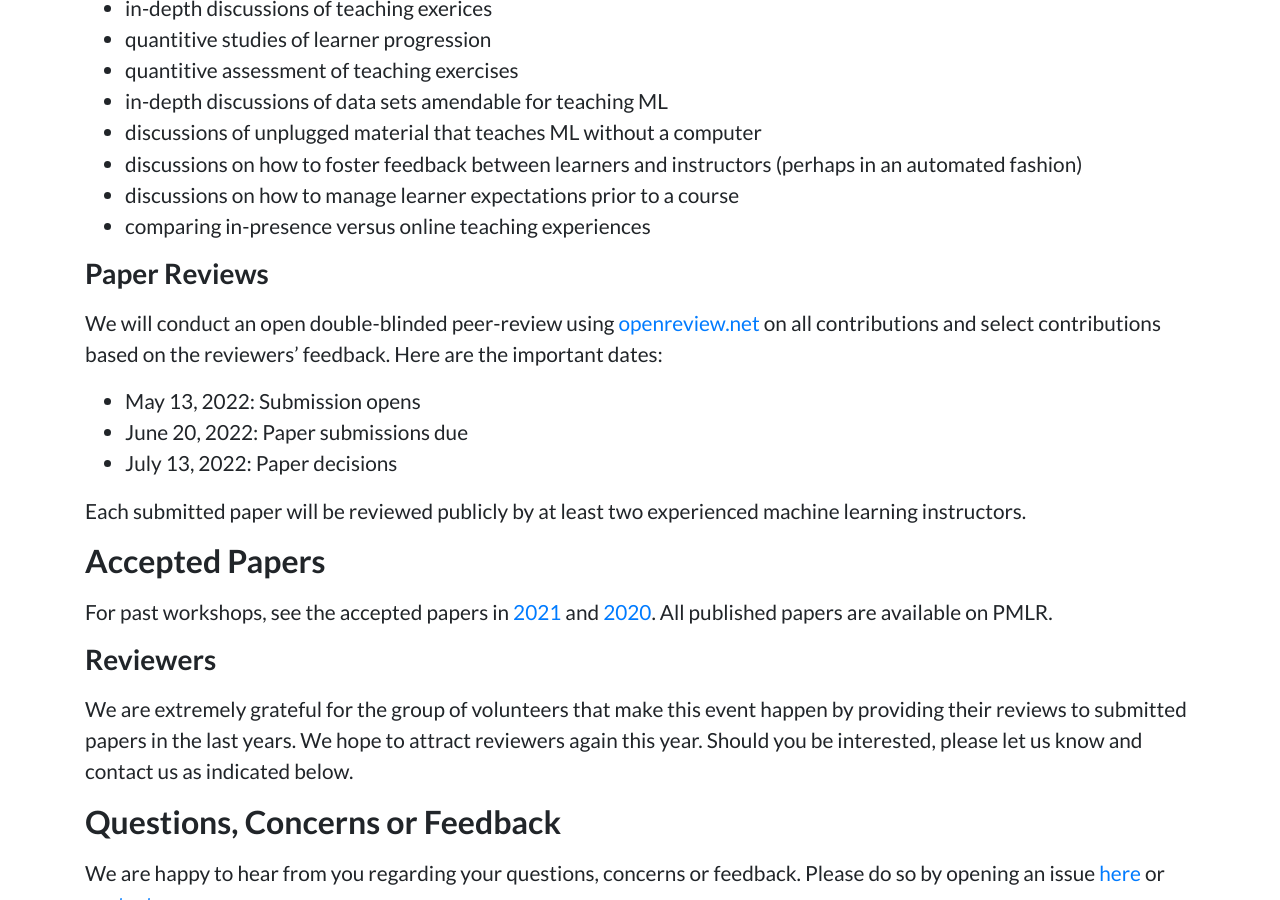
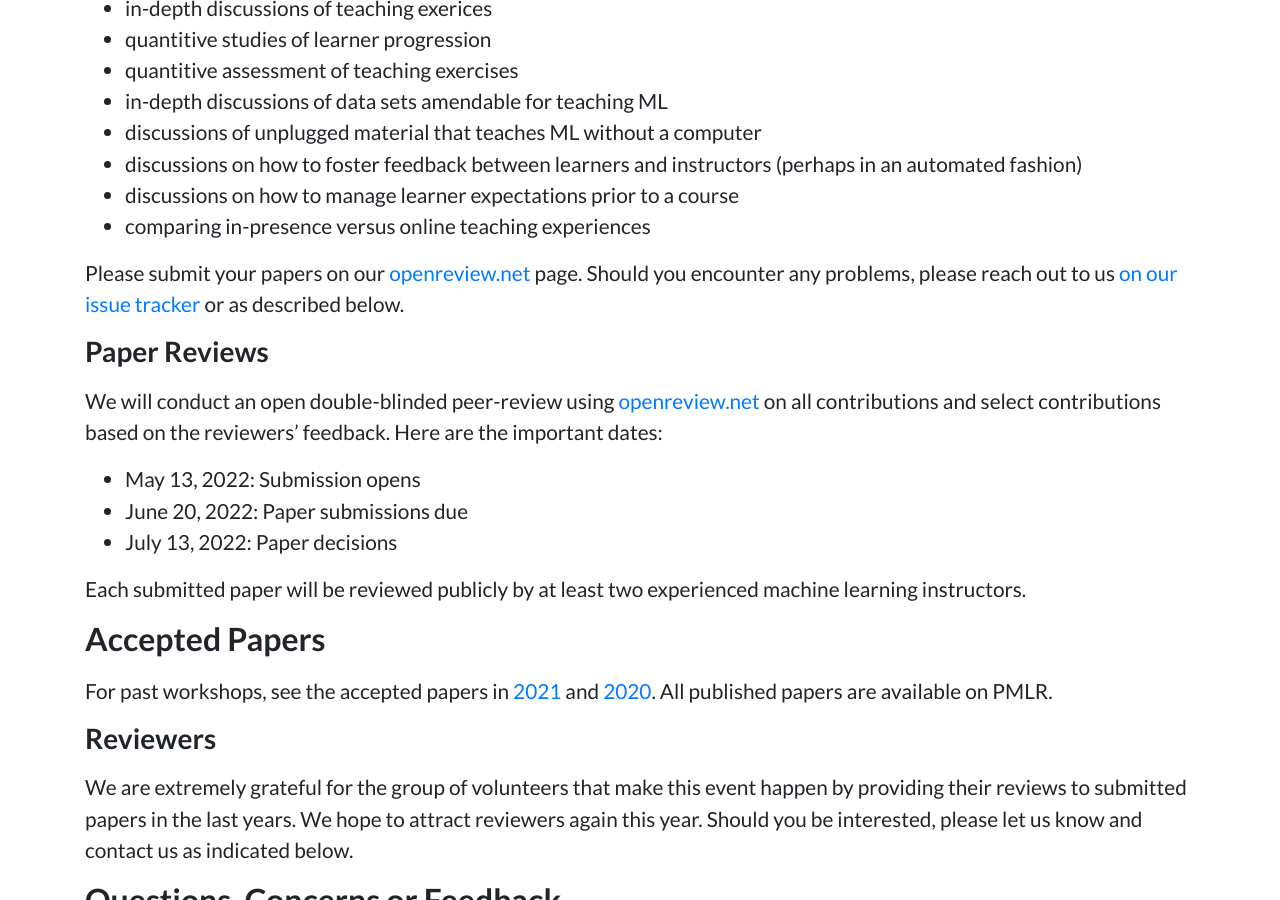
Before and after one commit to teaching-ml/2022, a Jekyll site: the page built from index.md, in a window 1280 px wide and 900 px high, scrolled down 3513 px. Built offline with Jekyll 4.4.1, drawn with Linux system fonts in a browser that asks for light colours.

Commit message:
moving the link to the submission form

```diff
--- a/index.md
+++ b/index.md
@@ -77,6 +77,7 @@ For past content accepted at our workshop, please see the proceedings of [2021](
 - discussions on how to manage learner expectations prior to a course
 - comparing in-presence versus online teaching experiences
 
+Please submit your papers on our [openreview.net](https://openreview.net/group?id=ecmlpkdd.org/ECMLPKDD/2022/Workshop/TeachML) page. Should you encounter any problems, please reach out to us [on our issue tracker](https://github.com/teaching-ml/2022/issues?q=is%3Aissue+is%3Aopen+sort%3Aupdated-desc) or as described below.
 
 ### Paper Reviews
 
```
